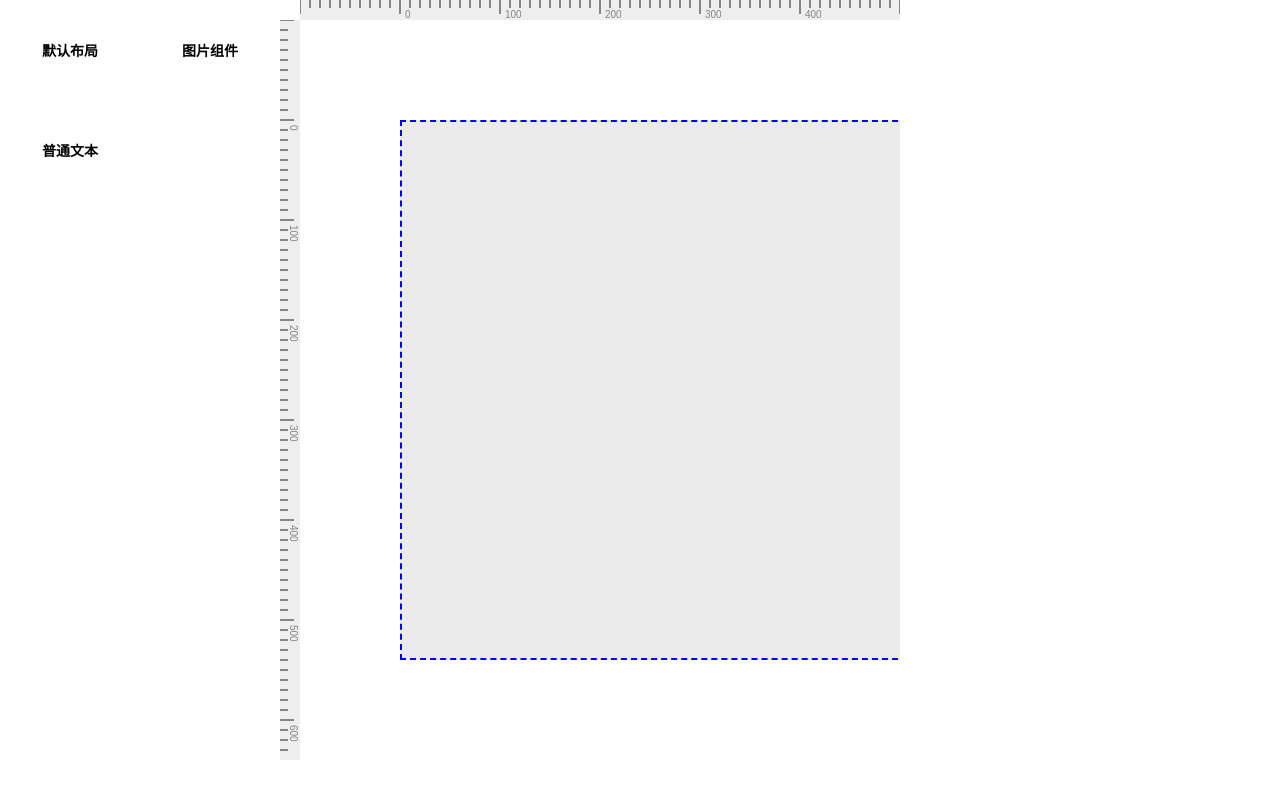
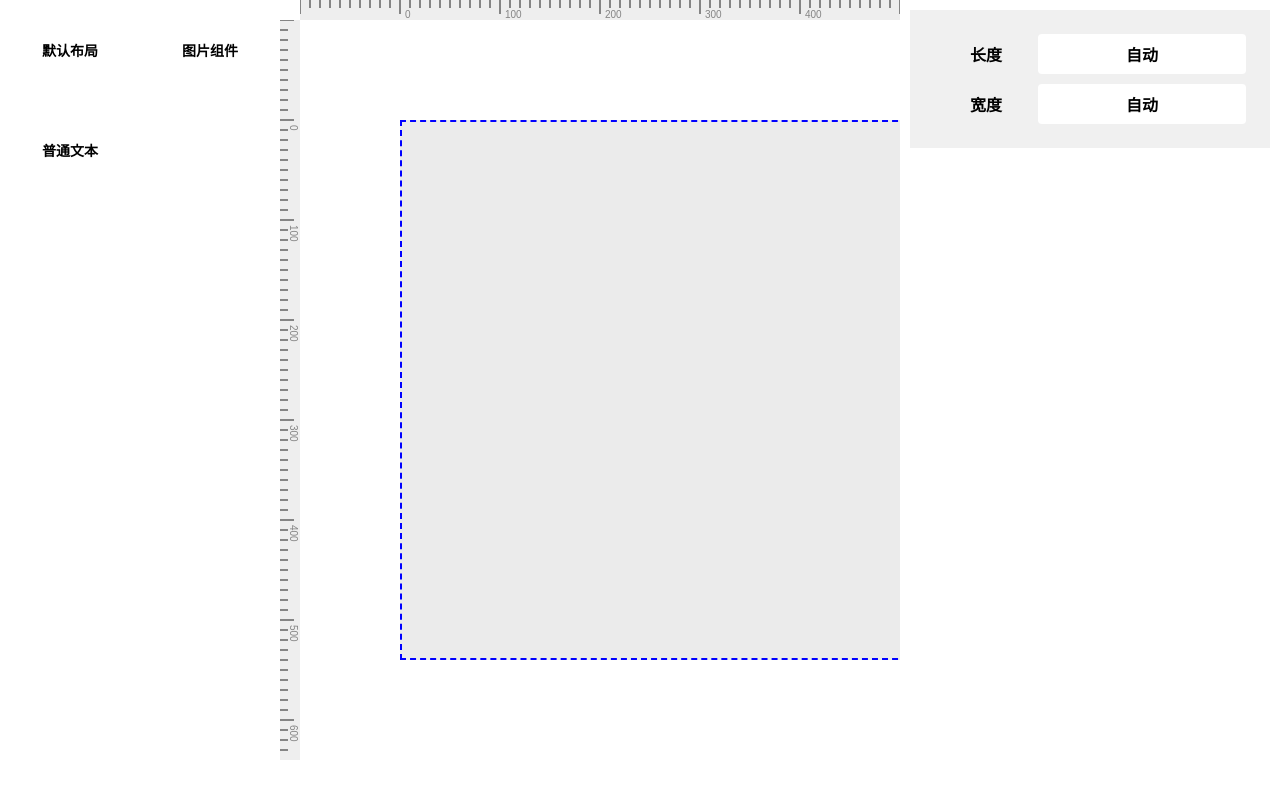
Before and after one commit to Circkoooooo/circle-dragger-react, a React app: page / in a window 1280 px wide. Built offline with nearby package versions, Linux system fonts and the light colour scheme.

Commit message:
fix: mapping cssproperties to react node

```diff
--- a/src/Container/DataContainter/DataController.tsx
+++ b/src/Container/DataContainter/DataController.tsx
@@ -1,6 +1,9 @@
 import { selectCurrentStyleConfiguration } from '../../store/features/element/elementDataSlice';
 import { useAppSelector } from '../../store/hooks';
 import './DataControllerStyle.css';
+import './DataElements/DataElementStyle.css';
+
+import { DataToNode } from './DataToNode';
 
 export const DataController = () => {
 	const currentStyleConfiguration = useAppSelector(
@@ -16,7 +19,8 @@ export const DataController = () => {
 	};
 	return (
 		<div className='data_controller'>
-			{formatStyle(currentStyleConfiguration)}
+			{DataToNode(currentStyleConfiguration)}
+			{/* {formatStyle(currentStyleConfiguration)} */}
 		</div>
 	);
 };
--- /dev/null
+++ b/src/Container/DataContainter/DataElements/DataElementStyle.css
@@ -0,0 +1,7 @@
+.dataelement {
+	background-color: #f0f0f0;
+	height: fit-content;
+	overflow: hidden;
+	margin: 10px;
+	padding: 14px;
+}
--- /dev/null
+++ b/src/Container/DataContainter/DataElements/Size/Size.tsx
@@ -0,0 +1,19 @@
+import { DataMap } from '../../../../types/DataMap';
+import './SizeStyle.css';
+
+export const Size = (props: DataMap.Size) => {
+	const { width, height } = props;
+	return (
+		<div className='dataelement dataelement_size'>
+			<div className='element_item'>
+				<div className='item_name'>长度</div>
+				<div className='item_value'>{width ? width : '自动'}</div>
+			</div>
+
+			<div className='element_item'>
+				<div className='item_name'>宽度</div>
+				<div className='item_value'>{height ? height : '自动'}</div>
+			</div>
+		</div>
+	);
+};
--- /dev/null
+++ b/src/Container/DataContainter/DataElements/Size/SizeStyle.css
@@ -0,0 +1,30 @@
+.dataelement_size {}
+
+.element_item {
+	display: flex;
+	justify-content: space-around;
+	align-items: center;
+	height: 40px;
+	margin: 10px;
+	font-size: 16px;
+}
+
+.item_name {
+	flex: 1;
+	display: flex;
+	align-items: center;
+	justify-content: center;
+	height: 100%;
+	font-weight: bold;
+}
+
+.item_value {
+	flex: 2;
+	height: 100%;
+	font-weight: bold;
+	display: flex;
+	justify-content: center;
+	align-items: center;
+	background-color: #fff;
+	border-radius: 4px;
+}
--- /dev/null
+++ b/src/Container/DataContainter/DataToNode.tsx
@@ -0,0 +1,16 @@
+import React, { Fragment } from 'react';
+import { Size } from './DataElements/Size/Size';
+
+export const DataToNode = (styles: React.CSSProperties) => {
+	const { width, height } = styles;
+	const nodes = [];
+
+	nodes.push(
+		Size({
+			width: width?.toString(),
+			height: height?.toString(),
+		})
+	);
+
+	return nodes.map((item, index) => <Fragment key={index}>{item}</Fragment>);
+};
--- a/src/Container/ViewController/RenderedElements/useRenderedElements.ts
+++ b/src/Container/ViewController/RenderedElements/useRenderedElements.ts
@@ -1,4 +1,3 @@
-import { ActionCreatorWithPayload } from '@reduxjs/toolkit';
 import { RenderedElementStyle } from './RenderedStyle';
 
 const { defaultStyle, hoverStyle } = RenderedElementStyle();
--- /dev/null
+++ b/src/types/DataMap.ts
@@ -0,0 +1,6 @@
+export namespace DataMap {
+	export type Size = {
+		height?: string;
+		width?: string;
+	};
+}
```
